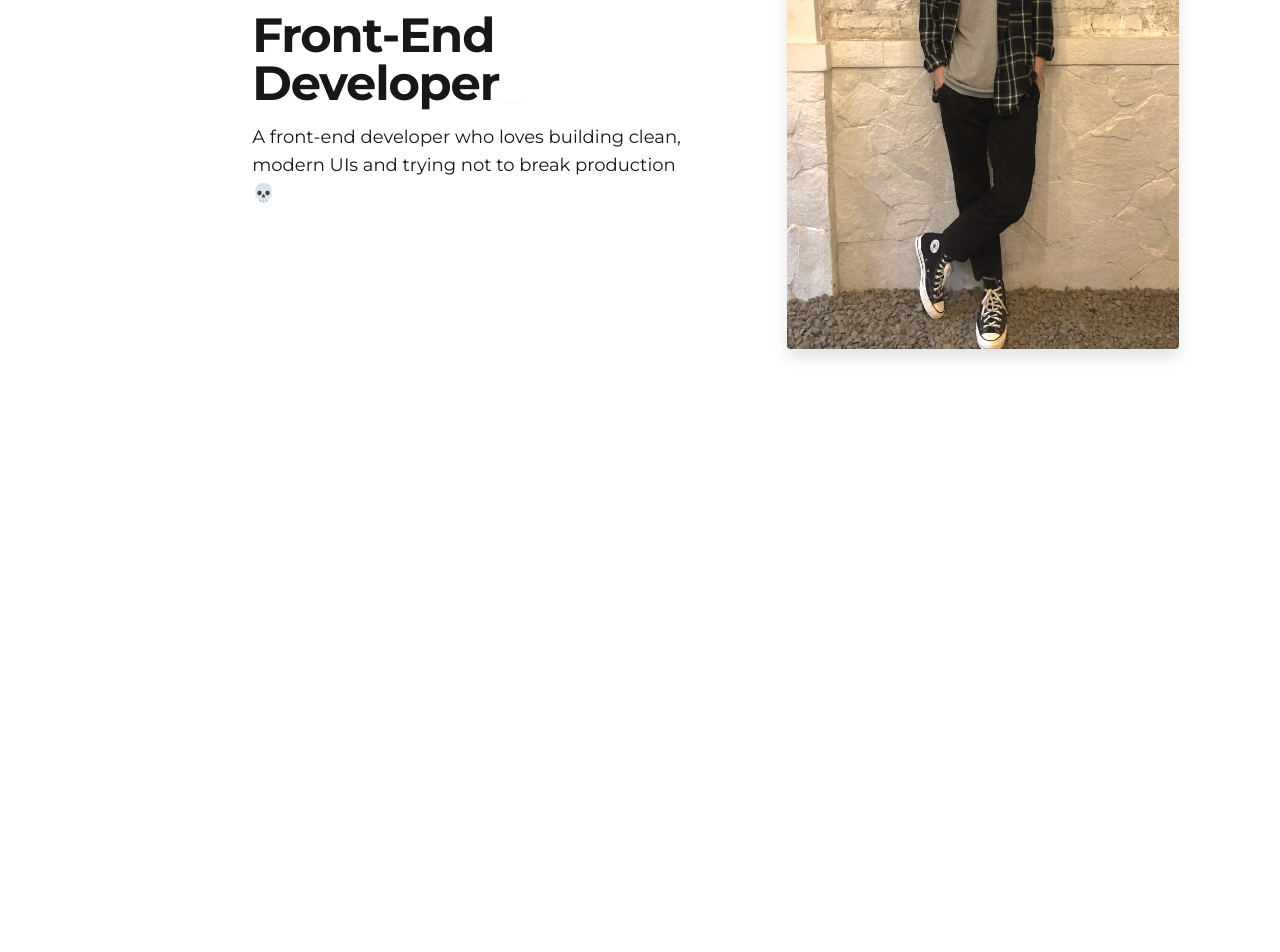
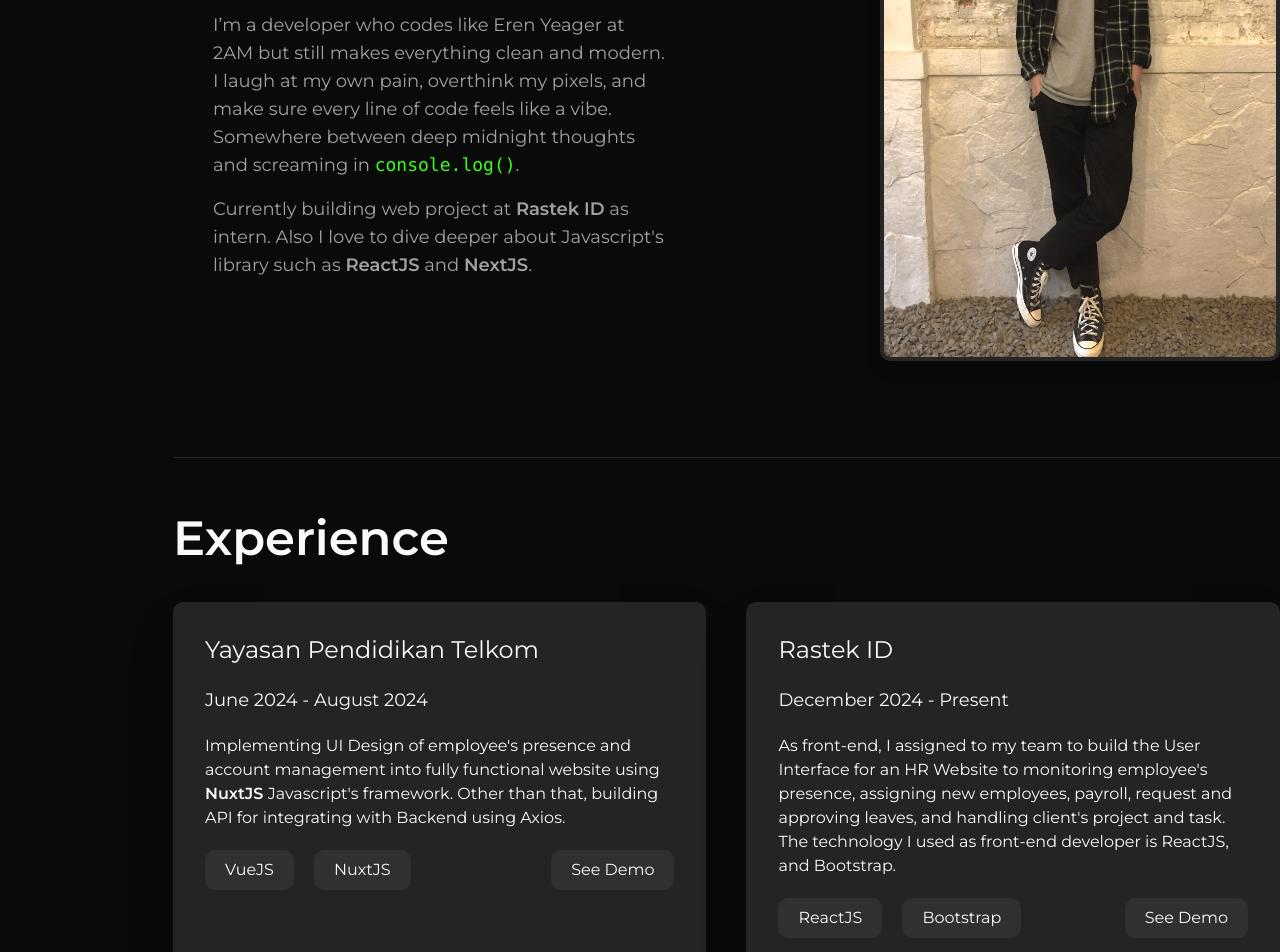
Before and after one commit to haddjs/nadirhadd-portfolio, a Next.js app: page / in a window 1280 px wide. Shown: the part 360-1312 px from the top of the page. Before the commit the page ends 902 px from the top, so only its background shows below. Built offline with nearby package versions, Linux system fonts and the light colour scheme.

Commit message:
Experience Added!

```diff
--- a/src/app/globals.css
+++ b/src/app/globals.css
@@ -1,4 +1,7 @@
 @import "tailwindcss";
+@import "tw-animate-css";
+
+@custom-variant dark (&:is(.dark *));
 
 @layer utilities {
 	.text-foreground {
@@ -7,23 +10,71 @@
 	.text-foreground70 {
 		color: var(--foreground-70);
 	}
+	.mono-font {
+		color: var(--mono-font);
+	}
 }
 
 :root {
-  --background: #ffffff;
-  --foreground: #171717;
-  --foreground-70: rgba(23, 23, 23, 0.7); /* 70% opacity */
+	--mono-font: #191970;
+	--foreground-70: rgba(23, 23, 23, 0.7); /* 70% opacity */ --radius: 0.625rem; --background: oklch(1 0 0); --foreground: oklch(0.145 0 0); --card: oklch(1 0 0); --card-foreground: oklch(0.145 0 0); --popover: oklch(1 0 0); --popover-foreground: oklch(0.145 0 0); --primary: oklch(0.205 0 0); --primary-foreground: oklch(0.985 0 0); --secondary: oklch(0.97 0 0); --secondary-foreground: oklch(0.205 0 0); --muted: oklch(0.97 0 0); --muted-foreground: oklch(0.556 0 0); --accent: oklch(0.97 0 0); --accent-foreground: oklch(0.205 0 0); --destructive: oklch(0.577 0.245 27.325); --border: oklch(0.922 0 0); --input: oklch(0.922 0 0); --ring: oklch(0.708 0 0); --chart-1: oklch(0.646 0.222 41.116); --chart-2: oklch(0.6 0.118 184.704); --chart-3: oklch(0.398 0.07 227.392); --chart-4: oklch(0.828 0.189 84.429); --chart-5: oklch(0.769 0.188 70.08); --sidebar: oklch(0.985 0 0); --sidebar-foreground: oklch(0.145 0 0); --sidebar-primary: oklch(0.205 0 0); --sidebar-primary-foreground: oklch(0.985 0 0); --sidebar-accent: oklch(0.97 0 0); --sidebar-accent-foreground: oklch(0.205 0 0); --sidebar-border: oklch(0.922 0 0); --sidebar-ring: oklch(0.708 0 0);
 }
 
 .dark {
-  --background: #0a0a0a;
-  --foreground: #ededed;
-  --foreground-70: rgba(237, 237, 237, 0.7); /* 70% opacity */
+	--background: oklch(0.145 0 0);
+	--foreground: oklch(0.985 0 0);
+	--mono-font: #39ff14;
+	--foreground-70: rgba(237, 237, 237, 0.7); /* 70% opacity */ --card: oklch(0.205 0 0); --card-foreground: oklch(0.985 0 0); --popover: oklch(0.205 0 0); --popover-foreground: oklch(0.985 0 0); --primary: oklch(0.922 0 0); --primary-foreground: oklch(0.205 0 0); --secondary: oklch(0.269 0 0); --secondary-foreground: oklch(0.985 0 0); --muted: oklch(0.269 0 0); --muted-foreground: oklch(0.708 0 0); --accent: oklch(0.269 0 0); --accent-foreground: oklch(0.985 0 0); --destructive: oklch(0.704 0.191 22.216); --border: oklch(1 0 0 / 10%); --input: oklch(1 0 0 / 15%); --ring: oklch(0.556 0 0); --chart-1: oklch(0.488 0.243 264.376); --chart-2: oklch(0.696 0.17 162.48); --chart-3: oklch(0.769 0.188 70.08); --chart-4: oklch(0.627 0.265 303.9); --chart-5: oklch(0.645 0.246 16.439); --sidebar: oklch(0.205 0 0); --sidebar-foreground: oklch(0.985 0 0); --sidebar-primary: oklch(0.488 0.243 264.376); --sidebar-primary-foreground: oklch(0.985 0 0); --sidebar-accent: oklch(0.269 0 0); --sidebar-accent-foreground: oklch(0.985 0 0); --sidebar-border: oklch(1 0 0 / 10%); --sidebar-ring: oklch(0.556 0 0);
 }
 
 body {
-  background: var(--background);
-  color: var(--foreground);
 	font-family: "Montserrat", sans-serif;
 	transition: background 0.3s ease, color 0.3s ease;
 }
+
+@theme inline {
+	--radius-sm: calc(var(--radius) - 4px);
+	--radius-md: calc(var(--radius) - 2px);
+	--radius-lg: var(--radius);
+	--radius-xl: calc(var(--radius) + 4px);
+	--color-background: var(--background);
+	--color-foreground: var(--foreground);
+	--color-card: var(--card);
+	--color-card-foreground: var(--card-foreground);
+	--color-popover: var(--popover);
+	--color-popover-foreground: var(--popover-foreground);
+	--color-primary: var(--primary);
+	--color-primary-foreground: var(--primary-foreground);
+	--color-secondary: var(--secondary);
+	--color-secondary-foreground: var(--secondary-foreground);
+	--color-muted: var(--muted);
+	--color-muted-foreground: var(--muted-foreground);
+	--color-accent: var(--accent);
+	--color-accent-foreground: var(--accent-foreground);
+	--color-destructive: var(--destructive);
+	--color-border: var(--border);
+	--color-input: var(--input);
+	--color-ring: var(--ring);
+	--color-chart-1: var(--chart-1);
+	--color-chart-2: var(--chart-2);
+	--color-chart-3: var(--chart-3);
+	--color-chart-4: var(--chart-4);
+	--color-chart-5: var(--chart-5);
+	--color-sidebar: var(--sidebar);
+	--color-sidebar-foreground: var(--sidebar-foreground);
+	--color-sidebar-primary: var(--sidebar-primary);
+	--color-sidebar-primary-foreground: var(--sidebar-primary-foreground);
+	--color-sidebar-accent: var(--sidebar-accent);
+	--color-sidebar-accent-foreground: var(--sidebar-accent-foreground);
+	--color-sidebar-border: var(--sidebar-border);
+	--color-sidebar-ring: var(--sidebar-ring);
+}
+
+@layer base {
+  * {
+    @apply border-border outline-ring/50;
+	}
+  body {
+    @apply bg-background text-foreground;
+	}
+}
--- a/src/app/page.js
+++ b/src/app/page.js
@@ -1,18 +1,31 @@
 import Navbar from "@/components/Navbar";
 import Hero from "@/components/Hero";
 import NavLinks from "@/components/NavLinks";
+import Experience from "@/components/Experience";
+import Projects from "@/components/Projects";
+import { Separator } from "@/components/ui/separator";
 
 export default function Home() {
 	return (
 		<div className="flex flex-col">
 			<Navbar />
 			<main className="flex min-h-screen">
-				<div className="w-[200px] sticky top-28">
+				<div className="md:w-[200px] sticky">
 					<NavLinks />
 				</div>
-				<div className="flex-grow flex justify-center items-center">
+				<div className="flex-grow flex-col flex justify-center items-center gap-10">
 					<section id="about">
+						<h1 className="text-5xl font-semibold">About</h1>
 						<Hero />
+					</section>
+					<Separator className="my-4 h-2" />
+					<section id="experience">
+						<h1 className="text-5xl font-semibold">Experience</h1>
+						<Experience />
+					</section>
+					<section id="projects">
+						<h1 className="text-5xl font-semibold">Projects</h1>
+						<Projects />
 					</section>
 				</div>
 			</main>
--- /dev/null
+++ b/src/components/Experience.js
@@ -0,0 +1,75 @@
+"use client";
+import React from "react";
+
+const Experience = () => {
+	return (
+		<div>
+			<div className="flex my-10">
+				<div className="grid grid-cols-1 md:grid-cols-2 w-full max-w-7xl mx-auto gap-10">
+					<div className="rounded-lg shadow-2xl/30 bg-[#eeeeee] dark:bg-[#242424] p-8">
+						<div className="header-experience flex flex-col gap-5 mb-5">
+							<h2 className="text-2xl">Yayasan Pendidikan Telkom</h2>
+							<span className="text-lg">June 2024 - August 2024</span>
+						</div>
+						<div className="content-experience">
+							<span>
+								Implementing UI Design of employee&apos;s presence and account
+								management into fully functional website using{" "}
+								<span className="font-semibold">NuxtJS </span>
+								Javascript&apos;s framework. Other than that, building API for
+								integrating with Backend using Axios.
+							</span>
+						</div>
+						<div className="footer-experience">
+							<div className="flex justify-between mt-5">
+								<div className="flex gap-5">
+									<div className="bg-[#a8a8a8] dark:bg-[#303030] px-5 py-2 rounded-lg">
+										VueJS
+									</div>
+									<div className="bg-[#a8a8a8] dark:bg-[#303030] px-5 py-2 rounded-lg">
+										NuxtJS
+									</div>
+								</div>
+								<button className="bg-[#a8a8a8] hover:bg-[#818181] hover:text-white dark:bg-[#303030] dark:hover:bg-[#1a1a1a] transition-all duration-75 px-5 py-2 rounded-lg cursor-pointer">
+									See Demo
+								</button>
+							</div>
+						</div>
+					</div>
+					<div className="rounded-lg shadow-2xl/30 bg-[#eeeeee] dark:bg-[#242424] p-8">
+						<div className="header-experience flex flex-col gap-5 mb-5">
+							<h2 className="text-2xl">Rastek ID</h2>
+							<span className="text-lg">December 2024 - Present</span>
+						</div>
+						<div className="content-experience">
+							<span>
+								As front-end, I assigned to my team to build the User Interface
+								for an HR Website to monitoring employee&apos;s presence,
+								assigning new employees, payroll, request and approving leaves,
+								and handling client&apos;s project and task. The technology I
+								used as front-end developer is ReactJS, and Bootstrap.
+							</span>
+						</div>
+						<div className="footer-experience">
+							<div className="flex justify-between mt-5">
+								<div className="flex gap-5">
+									<div className="bg-[#a8a8a8] dark:bg-[#303030] px-5 py-2 rounded-lg">
+										ReactJS
+									</div>
+									<div className="bg-[#a8a8a8] dark:bg-[#303030] px-5 py-2 rounded-lg">
+										Bootstrap
+									</div>
+								</div>
+								<button className="bg-[#a8a8a8] hover:bg-[#818181] hover:text-white dark:bg-[#303030] dark:hover:bg-[#1a1a1a] transition-all duration-75 px-5 py-2 rounded-lg cursor-pointer">
+									See Demo
+								</button>
+							</div>
+						</div>
+					</div>
+				</div>
+			</div>
+		</div>
+	);
+};
+
+export default Experience;
--- a/src/components/Hero.js
+++ b/src/components/Hero.js
@@ -5,11 +5,11 @@ import { Typewriter } from "react-simple-typewriter";
 
 const Hero = () => {
 	return (
-		<div className="min-h-screen flex items-start justify-center pt-20 px-10">
-			<div className="grid grid-cols-1 md:grid-cols-2 w-full w-full">
+		<div className="flex items-start justify-center my-10">
+			<div className="grid grid-cols-1 md:grid-cols-2 w-full max-w-7xl mx-auto gap-10">
 				<div className="flex flex-col gap-4 md:items-start justify-center items-end text-center md:text-left px-10">
 					<h1 className="text-xl text-muted-foreground">Hi! I&apos;m</h1>
-					<h2 className="text-5xl font-bold tracking-tight">
+					<h2 className="text-4xl font-bold tracking-tight">
 						<Typewriter
 							words={["Nadir Hadd", "Front-End Developer"]}
 							loop={3}
@@ -18,17 +18,27 @@ const Hero = () => {
 						/>
 					</h2>
 					<p className="text-lg text-muted-foreground max-w-lg">
-						A front-end developer who loves building clean, modern UIs and
-						trying not to break production 💀
+						I’m a developer who codes like Eren Yeager at 2AM but still makes
+						everything clean and modern. I laugh at my own pain, overthink my
+						pixels, and make sure every line of code feels like a vibe.
+						Somewhere between deep midnight thoughts and screaming in{" "}
+						<code className="mono-font">console.log()</code>.
+					</p>
+					<p className="text-lg text-muted-foreground max-w-lg">
+						Currently building web project at{" "}
+						<span className="font-semibold">Rastek ID</span> as intern. Also I
+						love to dive deeper about Javascript&apos;s library such as {""}
+						<span className="font-semibold">ReactJS</span>
+						{""} and <span className="font-semibold">NextJS</span>.
 					</p>
 				</div>
-				<div className="flex justify-center">
+				<div className="flex justify-center md:justify-end">
 					<Image
 						src="/assets/images/profile.JPG"
 						alt="Profile Pic"
 						width={400}
 						height={400}
-						className="rounded-lg border-4 border-muted drop-shadow-xl"
+						className="block rounded-lg border-4 border-muted drop-shadow-xl"
 					/>
 				</div>
 			</div>
--- a/src/components/Navbar.js
+++ b/src/components/Navbar.js
@@ -6,7 +6,7 @@ import ThemeToggle from "./ThemeToggle";
 
 const Navbar = () => {
 	return (
-		<div className="sticky top-0 flex justify-between bg-none p-8 z-0">
+		<div className="sticky top-0 flex justify-between bg-none p-8 z-40">
 			<div className="text-3xl">
 				<div>
 					<Link href="/">
--- /dev/null
+++ b/src/components/Projects.js
@@ -0,0 +1,11 @@
+"use client";
+
+const Projects = () => {
+	return (
+		<div>
+			<h2>Projects</h2>
+		</div>
+	);
+};
+
+export default Projects;
--- a/src/components/theme-provider.js
+++ b/src/components/theme-provider.js
@@ -3,9 +3,9 @@
 import { ThemeProvider } from "next-themes";
 
 export function ThemeProviderWrapper({ children }) {
-  return (
-    <ThemeProvider attribute="class" defaultTheme="system" enableSystem>
-      {children}
-    </ThemeProvider>
-  );
+	return (
+		<ThemeProvider attribute="class" defaultTheme="dark" enableSystem>
+			{children}
+		</ThemeProvider>
+	);
 }
--- /dev/null
+++ b/src/components/ui/separator.jsx
@@ -0,0 +1,27 @@
+"use client"
+
+import * as React from "react"
+import * as SeparatorPrimitive from "@radix-ui/react-separator"
+
+import { cn } from "@/lib/utils"
+
+function Separator({
+  className,
+  orientation = "horizontal",
+  decorative = true,
+  ...props
+}) {
+  return (
+    <SeparatorPrimitive.Root
+      data-slot="separator-root"
+      decorative={decorative}
+      orientation={orientation}
+      className={cn(
+        "bg-border shrink-0 data-[orientation=horizontal]:h-px data-[orientation=horizontal]:w-full data-[orientation=vertical]:h-full data-[orientation=vertical]:w-px",
+        className
+      )}
+      {...props} />
+  );
+}
+
+export { Separator }
--- /dev/null
+++ b/src/lib/utils.js
@@ -0,0 +1,6 @@
+import { clsx } from "clsx";
+import { twMerge } from "tailwind-merge"
+
+export function cn(...inputs) {
+  return twMerge(clsx(inputs));
+}
```
Also changed, not shown: package.json (+7 -1 lines), src/app/layout.js (+4 -6 lines), components.json (added), 1 other file (tests, documents, lock files or other folders). Lines whose indentation alone changed are shown as unchanged.
